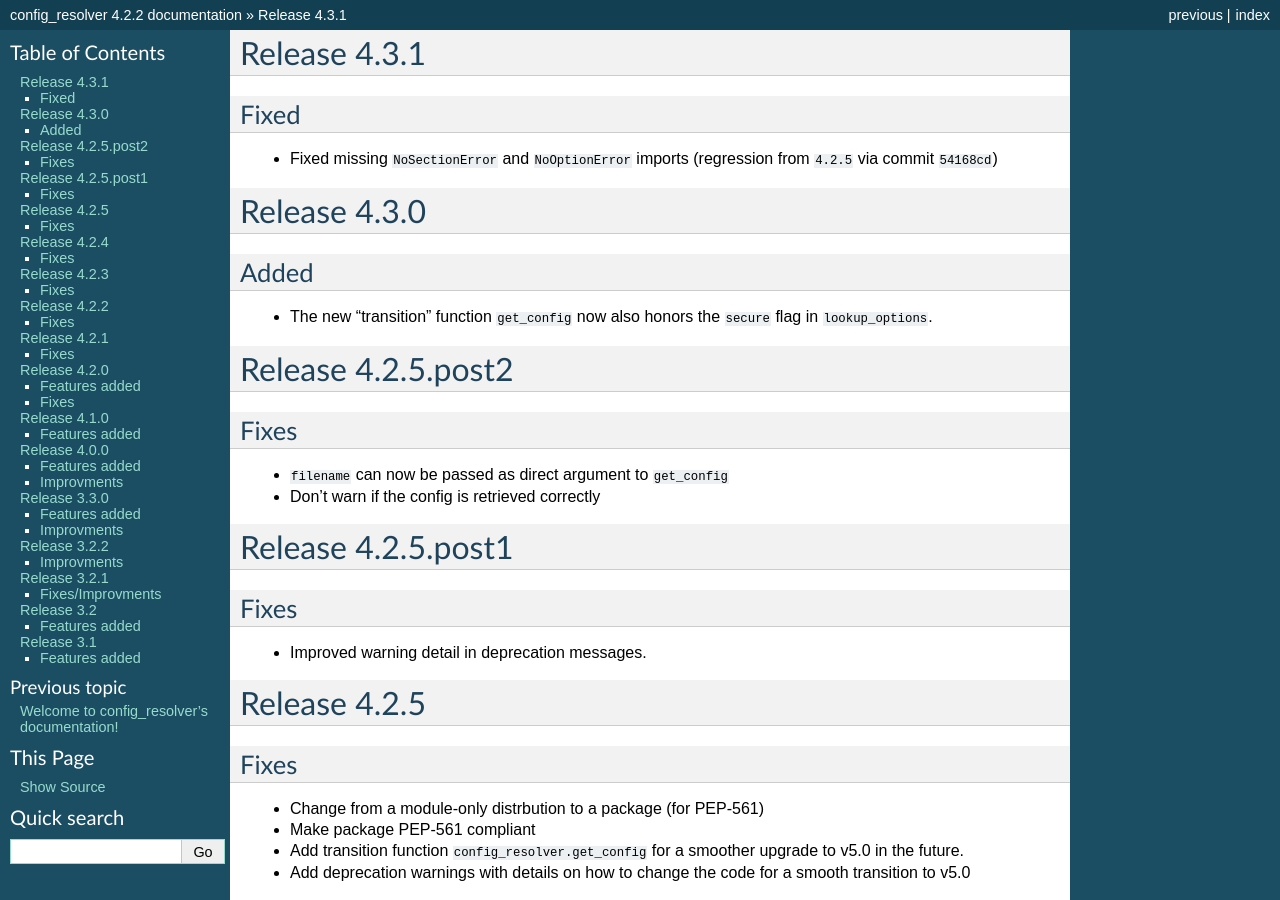
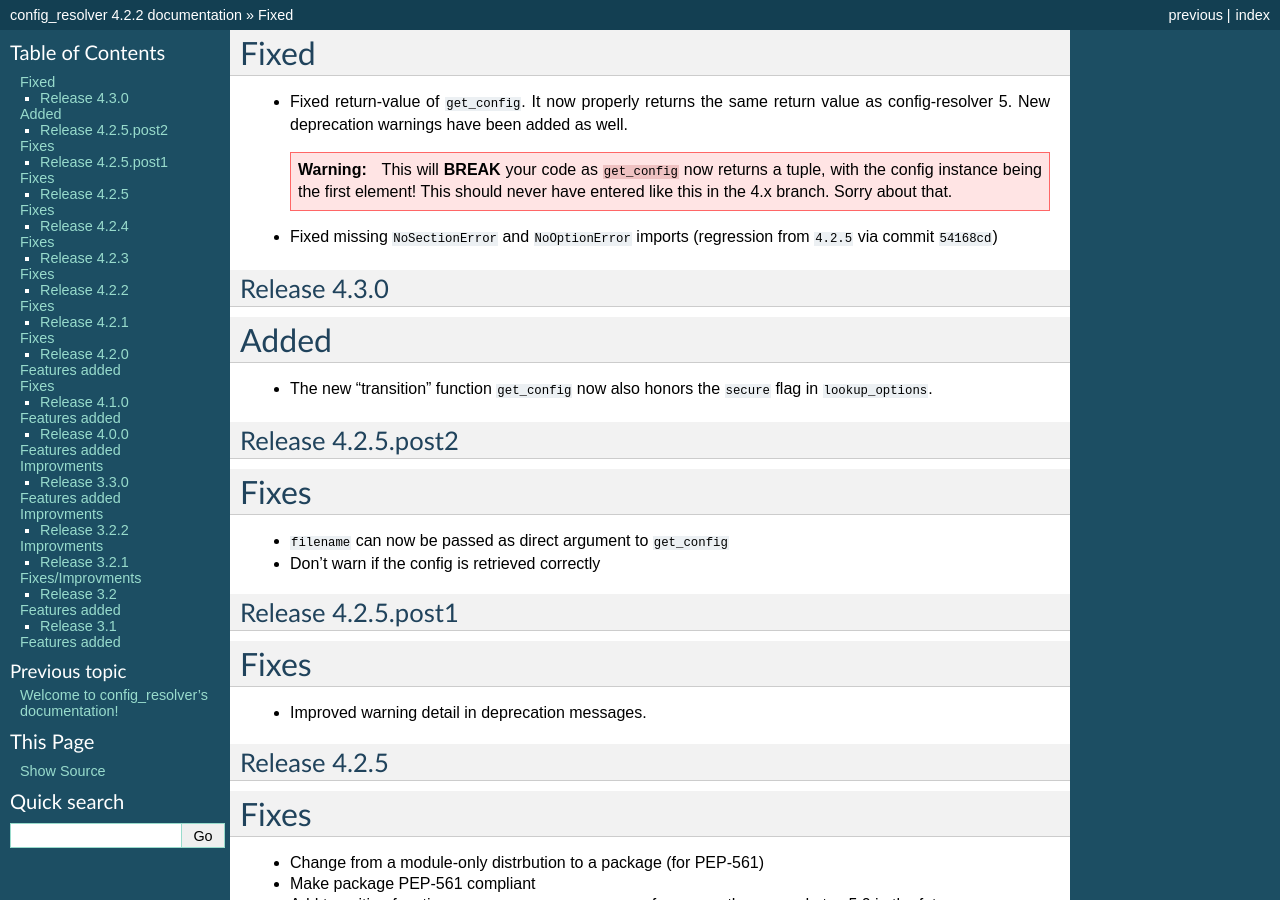
Before and after one commit to exhuma/config_resolver, a Sphinx documentation site: the page built from doc/changelog.rst, in a window 1280 px wide and 900 px high. Built offline with Sphinx 7.4.7, drawn with Linux system fonts in a browser that asks for light colours; pages that are not in the unit, such as notebooks, are missing from menus.

Commit message:
Update changelog

```diff
--- a/doc/changelog.rst
+++ b/doc/changelog.rst
@@ -1,8 +1,13 @@
-Release 4.3.1
--------------
-
 Fixed
 ~~~~~
+
+* Fixed return-value of ``get_config``. It now properly returns the same return
+  value as config-resolver 5. New deprecation warnings have been added as well.
+
+  .. warning::
+    This will **BREAK** your code as ``get_config`` now returns a tuple, with
+    the config instance being the first element! This should never have entered
+    like this in the 4.x branch. Sorry about that.
 
 * Fixed missing ``NoSectionError`` and ``NoOptionError`` imports (regression
   from ``4.2.5`` via commit ``54168cd``)
```
Also changed, not shown: 1 other file.
